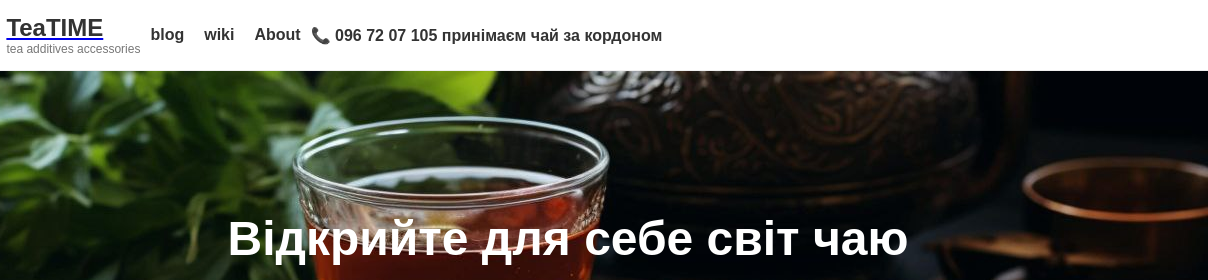
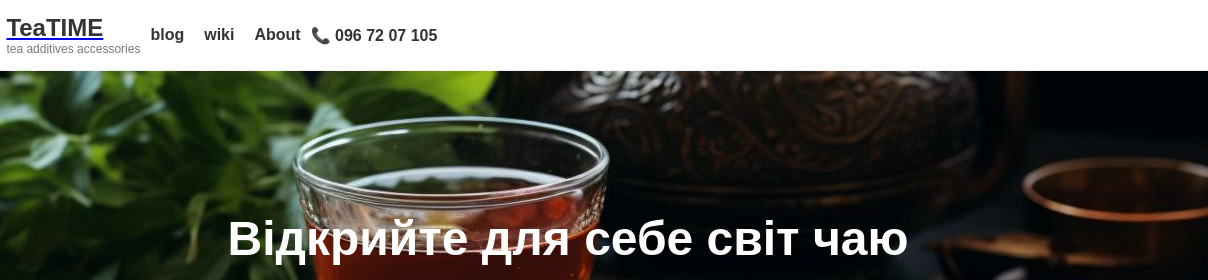
Before and after one commit to Alexander5806/TeaTime2, a plain HTML site: page code2/index.html in a window 1280 px wide. Shown: the top 280 px of the page, 72-1280 px from the left. Drawn offline with Linux system fonts and the light colour scheme.

Commit message:
code add

```diff
--- a/code2/index.html
+++ b/code2/index.html
@@ -23,7 +23,7 @@
             </ul>
         </nav>
         <div class="contact-info">
-            <span>📞 096 72 07 105 принімаєм чай за кордоном</span>
+            <span>📞 096 72 07 105 </span>
         </div>
     </header>
     <main>
```
